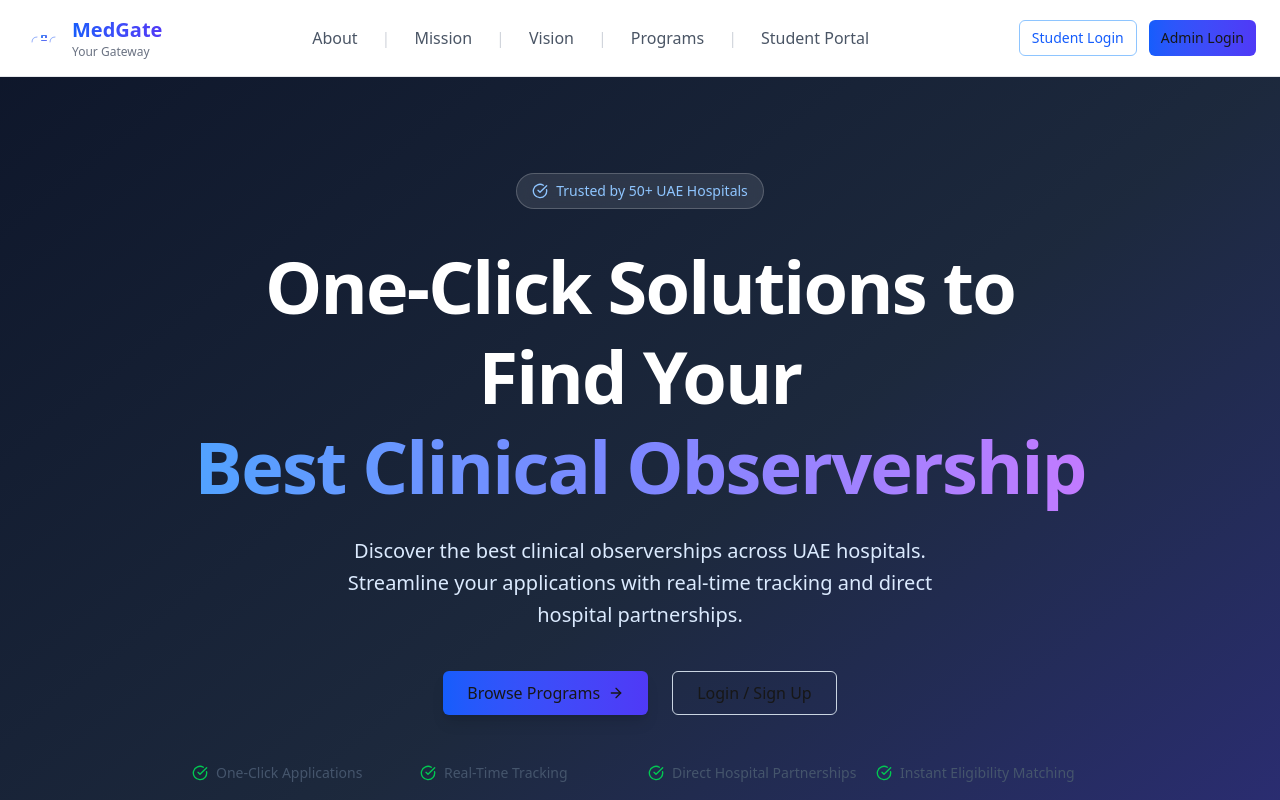
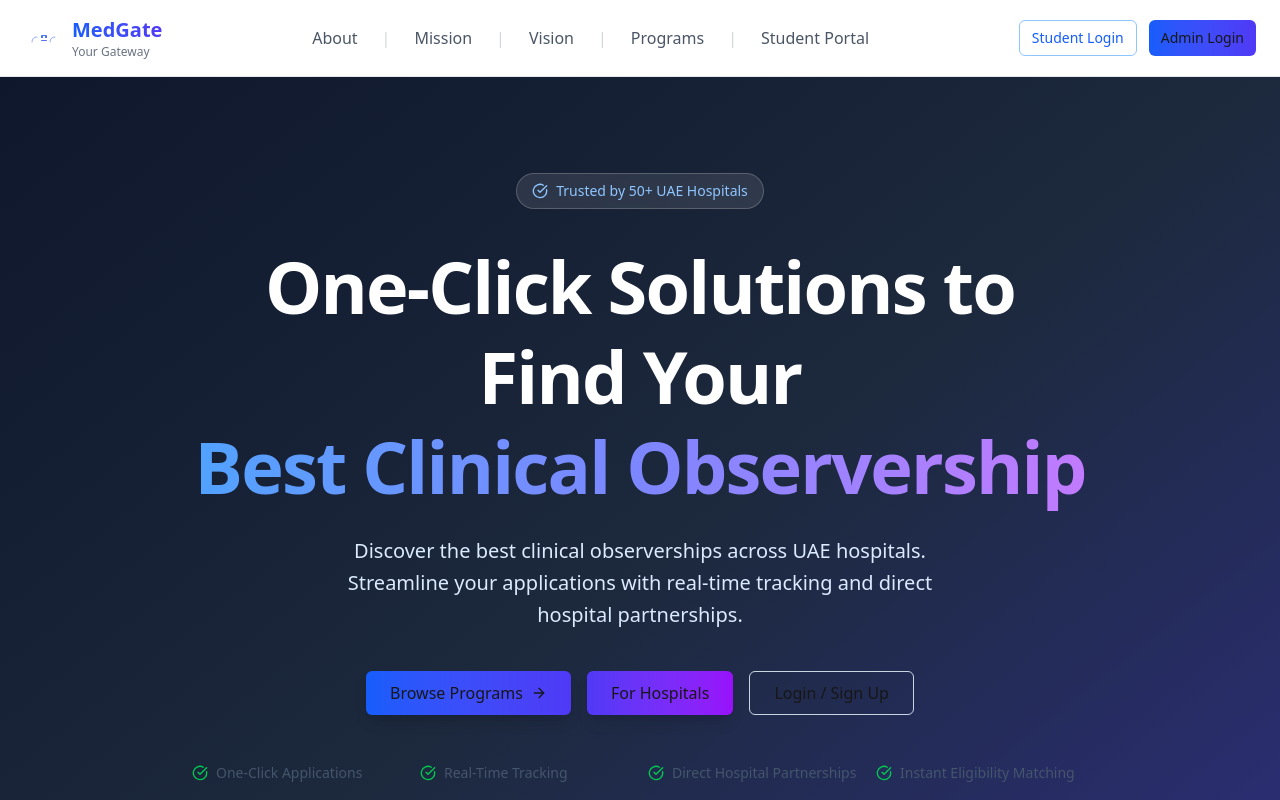
Before and after one commit to s1business84-hub/medgatefinal, a Next.js app in the folder medgate/: page / in a window 1280 px wide. Shown: the top 800 px of the page. Built offline with nearby package versions, Linux system fonts and the light colour scheme.

Commit message:
Add For Hospitals link to footer, navigation, and hero section

```diff
--- a/medgate/app/for-hospitals/page.tsx
+++ b/medgate/app/for-hospitals/page.tsx
@@ -12,11 +12,18 @@ export default function ForHospitalsPage() {
             <ArrowLeft className="w-5 h-5 mr-2" />
             Back to Home
           </Link>
-          <Link href="/hospital-login">
-            <Button variant="outline" size="sm" className="hover:scale-105 transition-transform">
-              Hospital Login
-            </Button>
-          </Link>
+          <div className="flex gap-3">
+            <Link href="/student">
+              <Button size="sm" className="bg-gradient-to-r from-blue-600 to-cyan-600 hover:from-blue-700 hover:to-cyan-700 hover:scale-105 transition-all">
+                For Students
+              </Button>
+            </Link>
+            <Link href="/hospital-login">
+              <Button variant="outline" size="sm" className="hover:scale-105 transition-transform">
+                Hospital Login
+              </Button>
+            </Link>
+          </div>
         </div>
 
         {/* Hero Section */}
--- a/medgate/components/app-shell.tsx
+++ b/medgate/components/app-shell.tsx
@@ -34,8 +34,8 @@ const navigation = [
     icon: Users,
   },
   {
-    name: "Hospital Portal",
-    href: "/hospital-login",
+    name: "For Hospitals",
+    href: "/for-hospitals",
     icon: Building2,
   },
   {
--- a/medgate/components/sections/footer.tsx
+++ b/medgate/components/sections/footer.tsx
@@ -17,7 +17,7 @@ const footerLinks = {
   product: [
     { name: "Browse Programs", href: "/programs" },
     { name: "Student Portal", href: "/student" },
-    { name: "For Hospitals", href: "/hospitals" },
+    { name: "For Hospitals", href: "/for-hospitals" },
     { name: "API", href: "/api" },
   ],
   company: [
--- a/medgate/components/sections/hero.tsx
+++ b/medgate/components/sections/hero.tsx
@@ -92,12 +92,17 @@ export function Hero() {
             whileInView={{ opacity: 1, y: 0 }}
             transition={{ duration: 0.8, ease: [0.16, 1, 0.3, 1], delay: 0.3 }}
             viewport={{ once: true }}
-            className="mt-8 sm:mt-10 flex flex-col sm:flex-row items-center justify-center gap-3 sm:gap-6"
+            className="mt-8 sm:mt-10 flex flex-col sm:flex-row items-center justify-center gap-3 sm:gap-4"
           >
             <Link href="/programs">
               <Button size="lg" className="w-full sm:w-auto bg-linear-to-r from-blue-600 to-indigo-600 hover:from-blue-700 hover:to-indigo-700 shadow-lg hover:shadow-xl transition-all duration-300 text-base px-6 py-3">
                 Browse Programs
                 <ArrowRight className="ml-2 h-4 w-4" />
+              </Button>
+            </Link>
+            <Link href="/for-hospitals">
+              <Button size="lg" className="w-full sm:w-auto bg-linear-to-r from-indigo-600 to-purple-600 hover:from-indigo-700 hover:to-purple-700 shadow-lg hover:shadow-xl transition-all duration-300 text-base px-6 py-3">
+                For Hospitals
               </Button>
             </Link>
             <Link href="/login">
```
